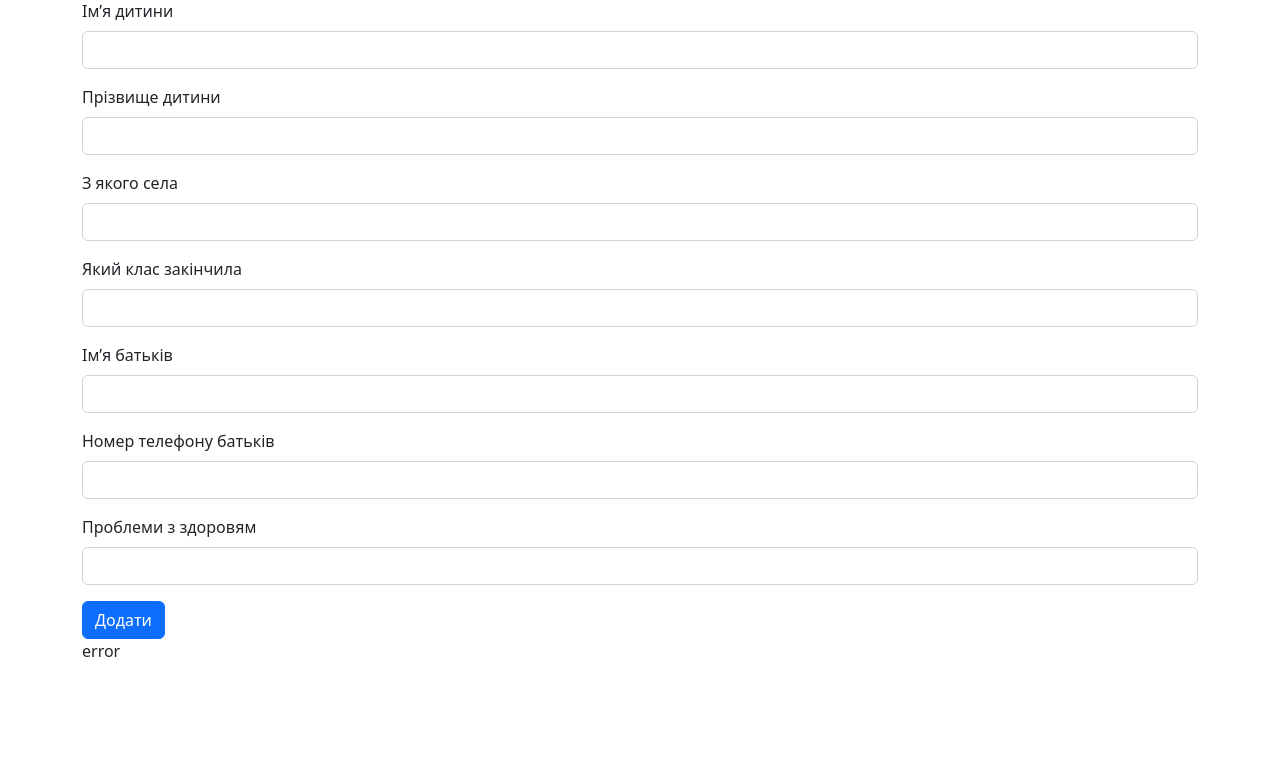
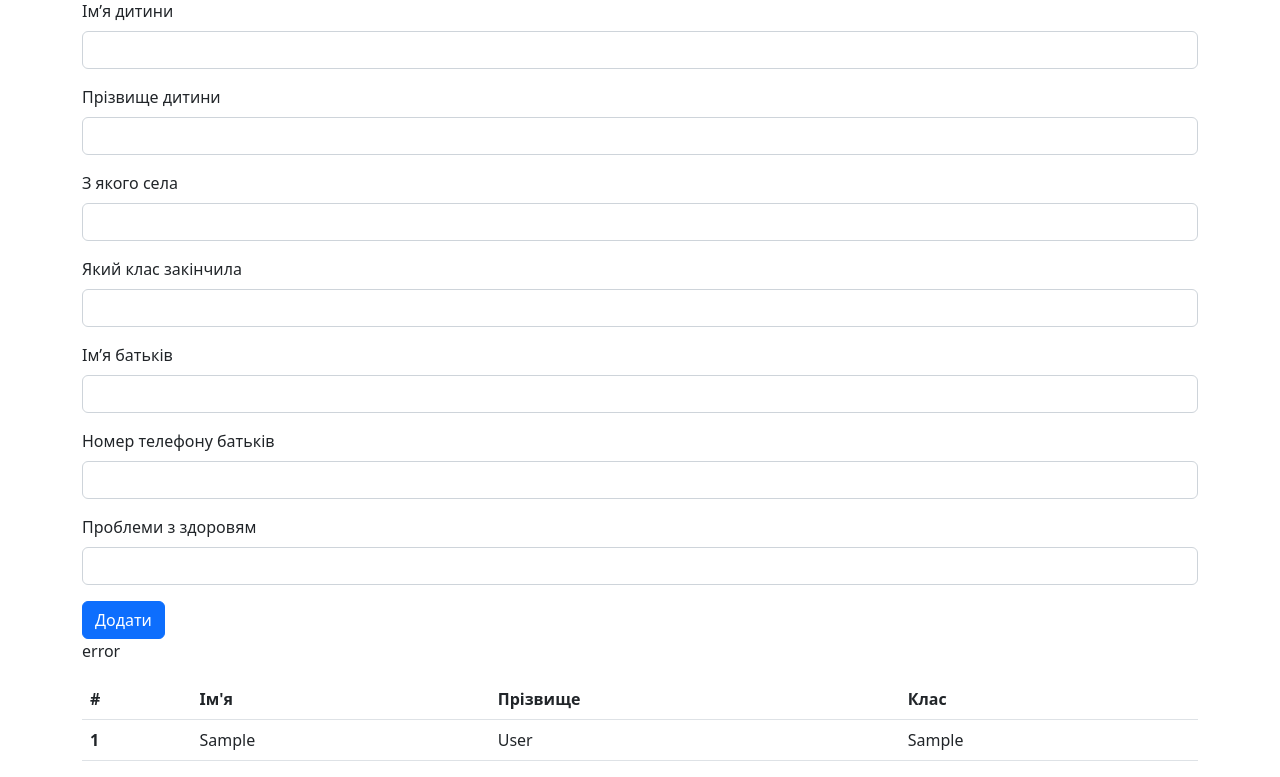
Before and after one commit to TimaMatviiv/childrenRecorder, a Django app: page / in a window 1280 px wide. Shown: the part 57-834 px from the top of the page. Before the commit the page ends 714 px from the top, so only its background shows below. Run offline with Django 4.2, Linux system fonts and the light colour scheme; tables that the repository leaves empty hold one stand-in row (values such as "Sample post").

Commit message:
make it better

```diff
--- a/recorder/templates/recorder/index.html
+++ b/recorder/templates/recorder/index.html
@@ -47,6 +47,27 @@
 		</form>
 
 		<p>{{ result }}</p>
+
+		<table class="table">
+		  <thead>
+		    <tr>
+		      <th scope="col">#</th>
+		      <th scope="col">Ім'я</th>
+		      <th scope="col">Прізвище</th>
+		      <th scope="col">Клас</th>
+		    </tr>
+		  </thead>
+		  <tbody>
+				{% for user in users %}
+			    <tr>
+			      <th scope="row">{{ user.id }}</th>
+			      <td>{{ user.first_name }}</td>
+			      <td>{{ user.last_name }}</td>
+			      <td>{{ user.ended_class }}</td>
+			    </tr>
+				{% endfor %}
+		  </tbody>
+		</table>
 	</div>
 </body>
 </html>
--- a/recorder/views.py
+++ b/recorder/views.py
@@ -6,6 +6,11 @@ import os
 # Create your views here.
 
 def index(request):
+	users = Child.objects.all()
+	context = {
+		"result": "error",
+		"users": users
+	}
 	if request.method == "POST":
 		first_name = request.POST["first_name"]
 		last_name = request.POST["last_name"]
@@ -25,9 +30,7 @@ def index(request):
 		)
 		child.save()
 
-		os.system("git add .")
-		os.system("git commit -am 'add new child'")
-		os.system("git push")
-		return render(request, "recorder/index.html", context={"result": "alright"})
+		users = Child.objects.all()
+		return render(request, "recorder/index.html", context=context)
 
-	return render(request, "recorder/index.html", context={"result": "error"})
+	return render(request, "recorder/index.html", context=context)
```
Also changed, not shown: db.sqlite3.
